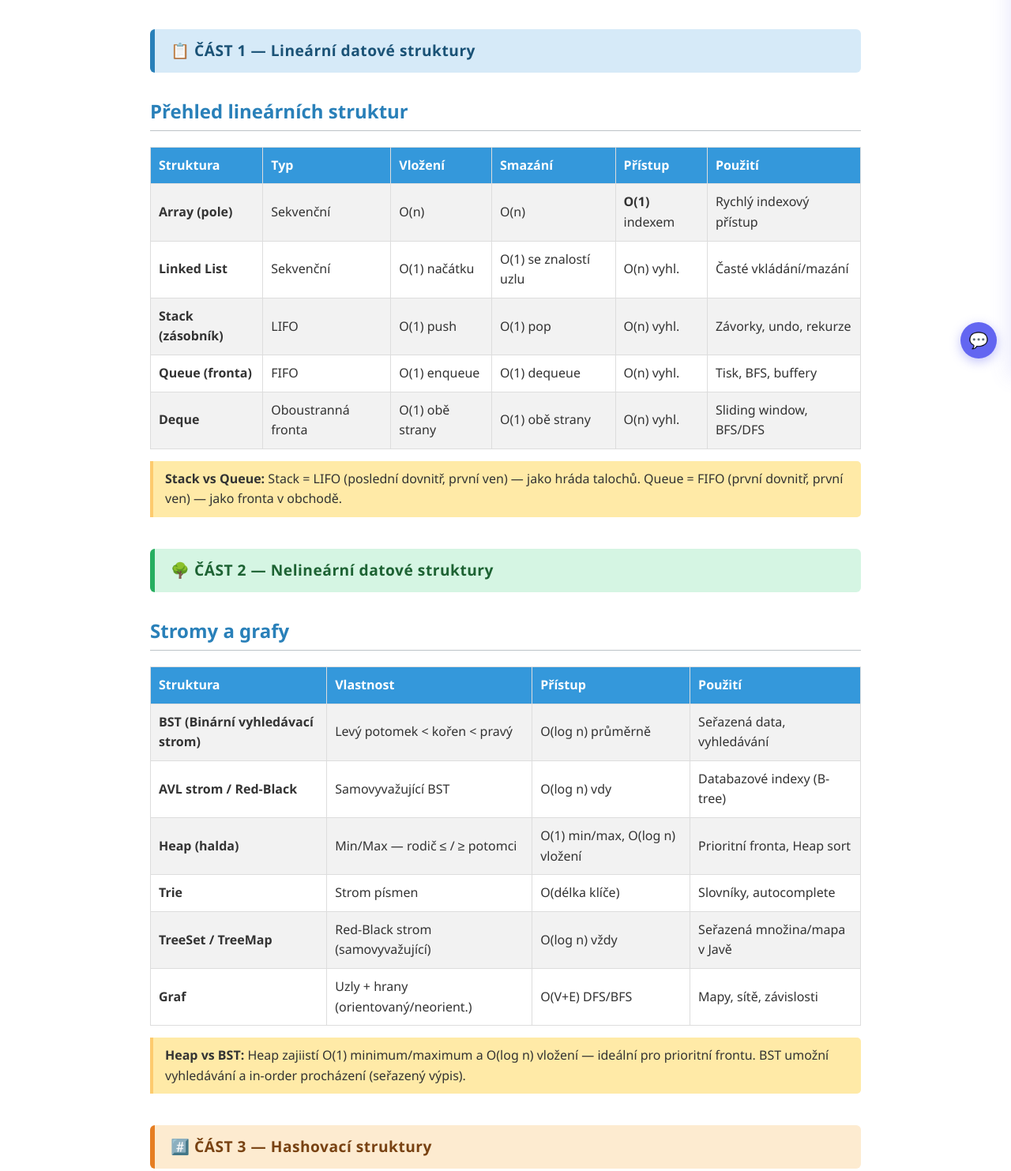
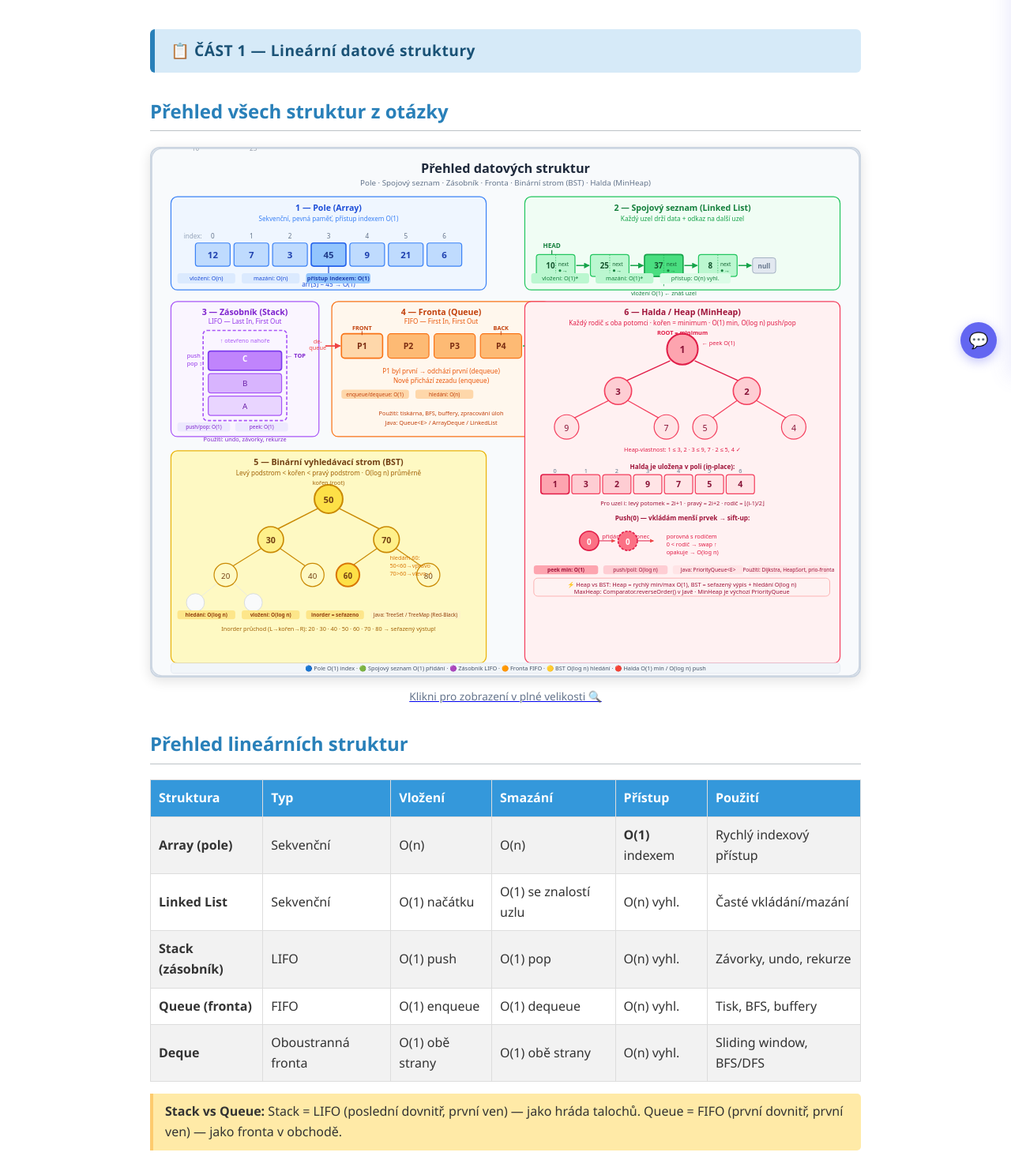
Before and after one commit to mini136/MaturitniOtazky, a website: page maturitniOtazkyPv_html/21_Datove_struktury.html in a window 1280 px wide. Shown: the part 322-1805 px from the top of the page at 79% size. Drawn offline with Linux system fonts and the light colour scheme; no server answers.

Commit message:
feat: Q21 DS overview diagram, trim nonlinear table to BST+Heap only

```diff
--- a/maturitniOtazkyPv_html/21_Datove_struktury.html
+++ b/maturitniOtazkyPv_html/21_Datove_struktury.html
@@ -36,6 +36,14 @@
 
     <div class="section-divider section-linearni">📋 ČÁST 1 — Lineární datové struktury</div>
 
+    <h2>Přehled všech struktur z otázky</h2>
+    <a href="../assets/diagrams/datove_struktury.svg" target="_blank" style="display:block;margin:16px 0;text-align:center;">
+        <img src="../assets/diagrams/datove_struktury.svg"
+             alt="Přehled datových struktur: pole, spojený seznam, zásobník, fronta, BST, halda"
+             style="max-width:100%;height:auto;border-radius:12px;border:2px solid #cbd5e1;box-shadow:0 4px 16px rgba(0,0,0,0.12);cursor:zoom-in;"/>
+        <div style="margin-top:6px;font-size:0.85rem;color:#64748b;">Klikni pro zobrazení v plné velikosti 🔍</div>
+    </a>
+
     <h2>Přehled lineárních struktur</h2>
     <table>
         <tr><th>Struktura</th><th>Typ</th><th>Vložení</th><th>Smazání</th><th>Přístup</th><th>Použití</th></tr>
@@ -49,15 +57,11 @@
 
     <div class="section-divider section-nelinearni">🌳 ČÁST 2 — Nelineární datové struktury</div>
 
-    <h2>Stromy a grafy</h2>
+    <h2>Stromy a halda</h2>
     <table>
         <tr><th>Struktura</th><th>Vlastnost</th><th>Přístup</th><th>Použití</th></tr>
         <tr><td><strong>BST (Binární vyhledávací strom)</strong></td><td>Levý potomek &lt; kořen &lt; pravý</td><td>O(log n) průměrně</td><td>Seřazená data, vyhledávání</td></tr>
-        <tr><td><strong>AVL strom / Red-Black</strong></td><td>Samovyvažující BST</td><td>O(log n) vdy</td><td>Databazové indexy (B-tree)</td></tr>
         <tr><td><strong>Heap (halda)</strong></td><td>Min/Max — rodič ≤ / ≥ potomci</td><td>O(1) min/max, O(log n) vložení</td><td>Prioritní fronta, Heap sort</td></tr>
-        <tr><td><strong>Trie</strong></td><td>Strom písmen</td><td>O(délka klíče)</td><td>Slovníky, autocomplete</td></tr>
-        <tr><td><strong>TreeSet / TreeMap</strong></td><td>Red-Black strom (samovyvažující)</td><td>O(log n) vždy</td><td>Seřazená množina/mapa v Javě</td></tr>
-        <tr><td><strong>Graf</strong></td><td>Uzly + hrany (orientovaný/neorient.)</td><td>O(V+E) DFS/BFS</td><td>Mapy, sítě, závislosti</td></tr>
     </table>
     <div class="note"><strong>Heap vs BST:</strong> Heap zajiistí O(1) minimum/maximum a O(log n) vložení — ideální pro prioritní frontu. BST umožní vyhledávání a in-order procházení (seřazený výpis).</div>
 
```
Also changed, not shown: assets/diagrams/datove_struktury.svg (added).
